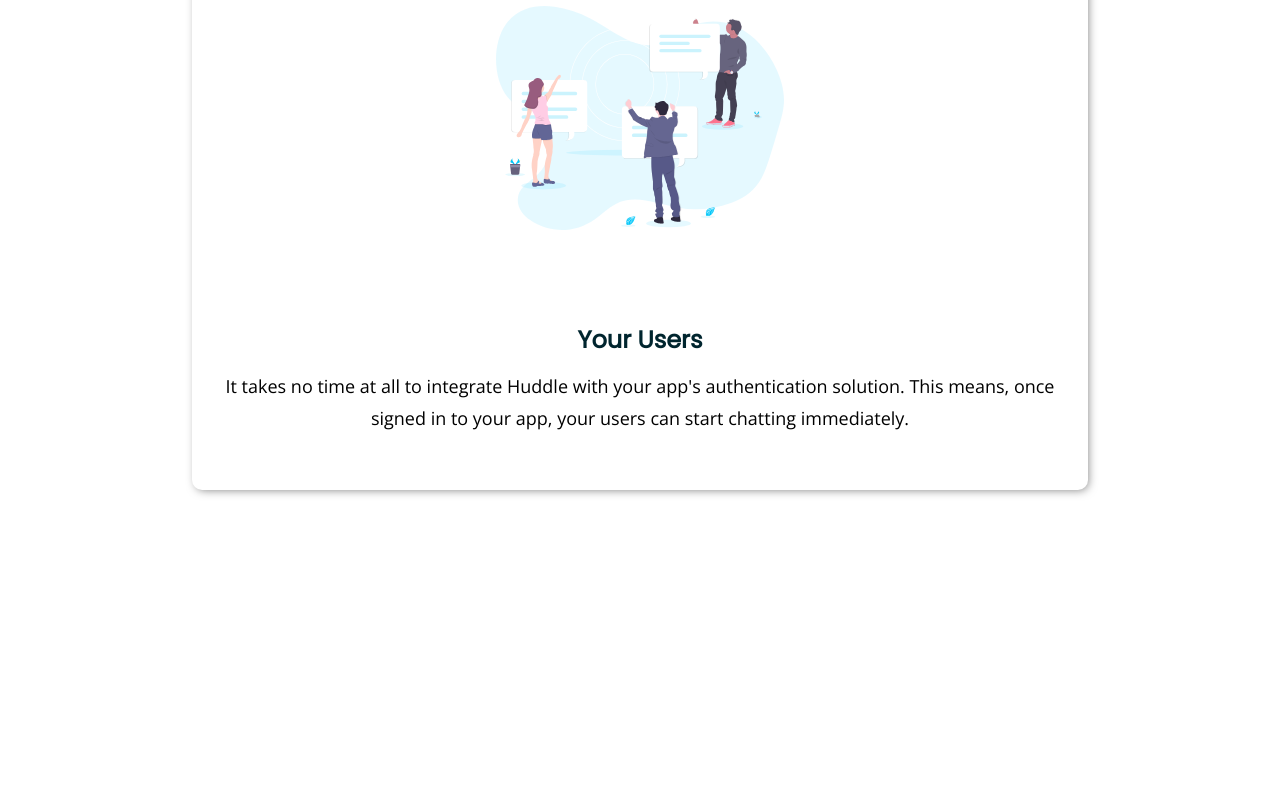
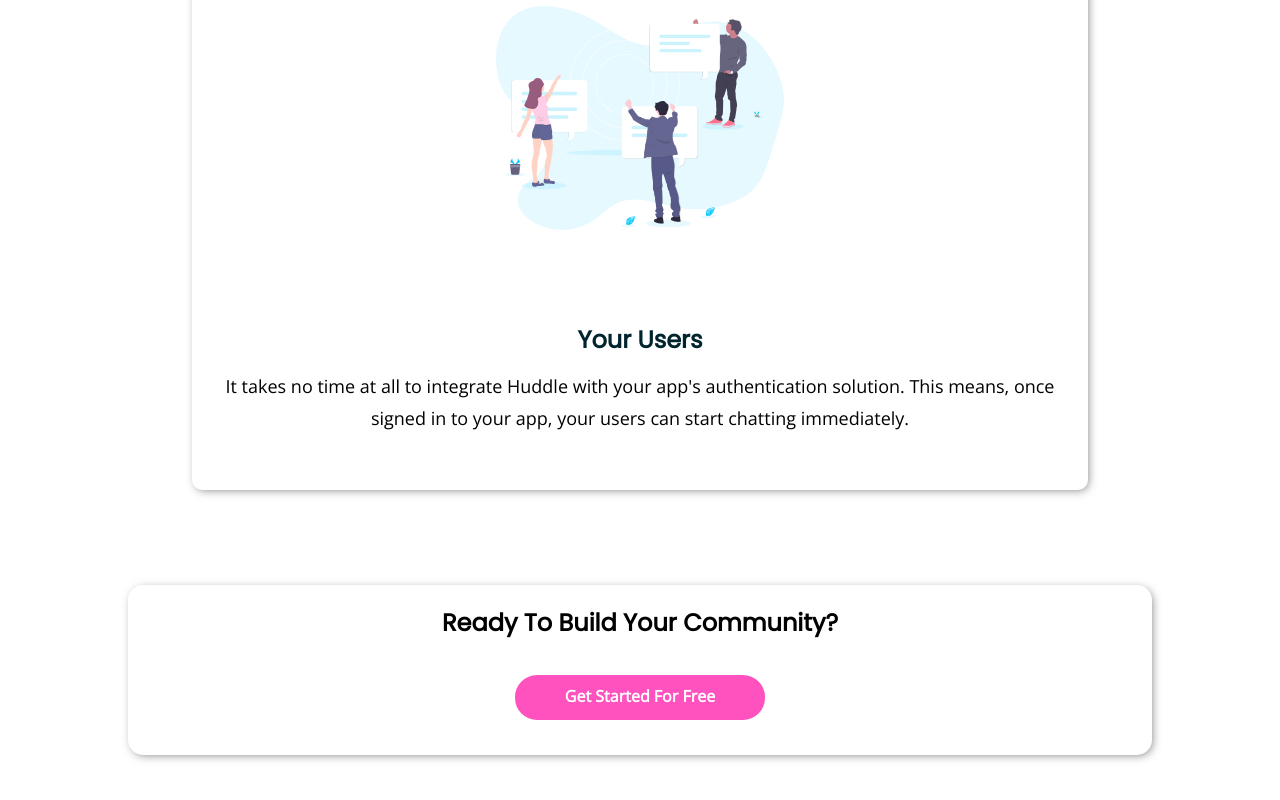
Before and after one commit to graceilol/Hundlle, a plain HTML site: page index.html in a window 1280 px wide. Shown: the part 2170-2970 px from the top of the page. Before the commit the page ends 2755 px from the top, so only its background shows below. Drawn offline with nearby package versions, Linux system fonts and the light colour scheme.

Commit message:
Finished community card

```diff
--- a/index.html
+++ b/index.html
@@ -86,6 +86,10 @@
         </div>
       </div>
     </section>
+    <section class="community">
+      <h2>Ready To Build Your Community?</h2>
+      <a href="#" class="btn-secondary">Get Started For Free</a>
+    </section>
   </body>
 </html>
 
@@ -94,7 +98,7 @@
 
 
 
-  Ready To Build Your Community?
+
 
   Get Started For Free
 
--- a/style.css
+++ b/style.css
@@ -82,7 +82,7 @@ a {
   line-height: 24px;
   margin-bottom: 15px;
 }
-.main-text a {
+.btn-secondary {
   width: 250px;
   height: 45px;
   background-color: var(--prymary-pink);
@@ -134,3 +134,18 @@ a {
   font-size: 18px;
   margin: 0 15px;
 }
+/* COMMUNITY */
+.community {
+  display: flex;
+  flex-direction: column;
+  justify-content: center;
+  align-items: center;
+  box-shadow: 2px 2px 10px -2px rgba(0, 0, 0, 0.5);
+  width: 80%;
+  margin: 5px auto 45px auto;
+  border-radius: 15px;
+  text-align: center;
+}
+.community h2 {
+  margin-top: 20px;
+}
```
